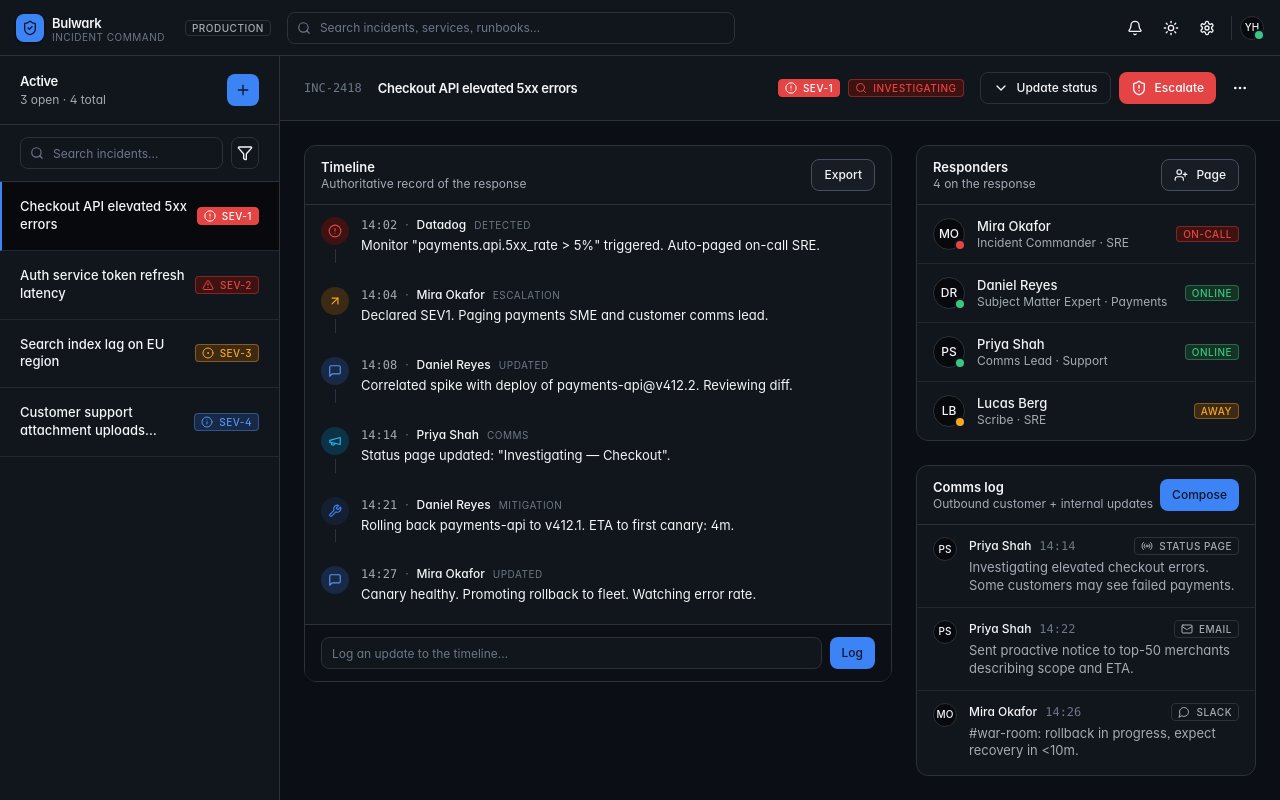
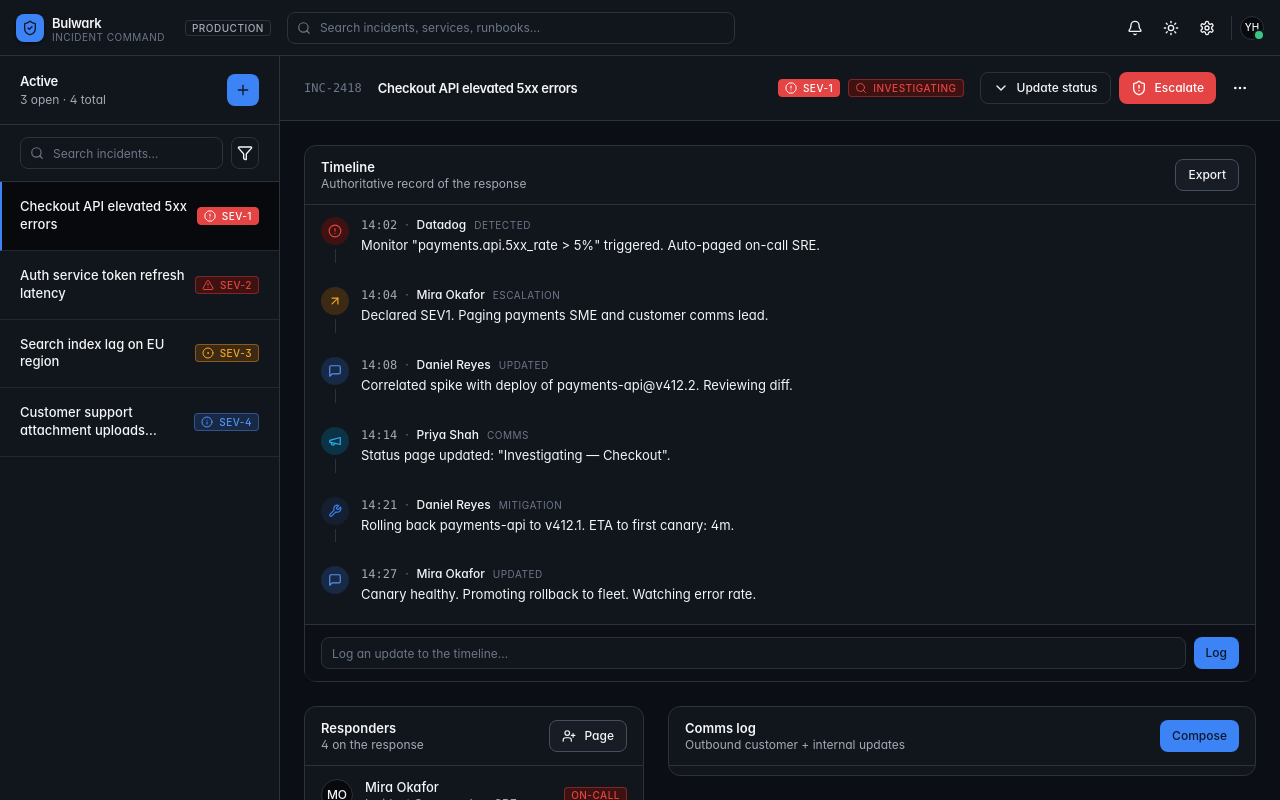
Before and after one commit to Soffi-Originals/bulwark-demo, a React (Vite) app: page / in a window 1280 px wide. Built offline with nearby package versions, Linux system fonts and the light colour scheme.

Commit message:
AI: Edit src/App.tsx

```diff
--- a/src/App.tsx
+++ b/src/App.tsx
@@ -39,15 +39,17 @@ export function App() {
         <main className="flex flex-col flex-1 min-w-0 overflow-hidden">
           <IncidentHeader incident={incident} />
 
-          <div className="flex flex-1 min-h-0 gap-6 p-6 overflow-hidden">
-            <div className="flex flex-col flex-1 min-w-0 gap-6 overflow-y-auto scrollbar-thin">
-              <IncidentTimeline events={incident.timeline} />
+          <div className="flex flex-col flex-1 min-h-0 gap-6 p-6 overflow-y-auto scrollbar-thin">
+            <IncidentTimeline events={incident.timeline} />
+
+            <div className="flex gap-6 min-h-0">
+              <div className="flex flex-col w-[340px] shrink-0">
+                <ResponderPanel responders={incident.responders} />
+              </div>
+              <div className="flex flex-col flex-1 min-w-0 min-h-0">
+                <CommsPanel messages={incident.comms} />
+              </div>
             </div>
-
-            <aside className="flex flex-col w-[340px] shrink-0 gap-6 overflow-hidden">
-              <ResponderPanel responders={incident.responders} />
-              <CommsPanel messages={incident.comms} />
-            </aside>
           </div>
         </main>
       </div>
```
